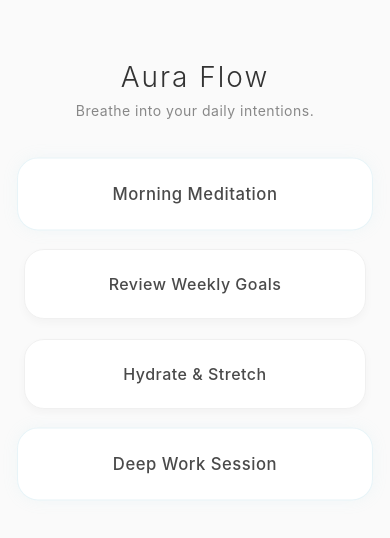
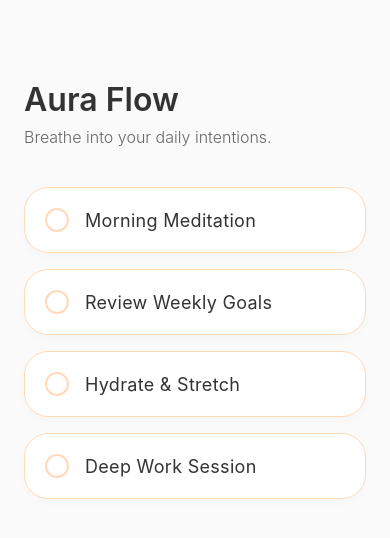
Before and after one commit to hkners/HerGeceYeniApp, a React Native app: screen / in a window 390 px wide. Shown: the top 538 px of the page. Built offline with nearby package versions, Linux system fonts and the light colour scheme.

Commit message:
Implemented the Aura Flow prototype featuring smooth react-native-reanimated animations and a Clean Girl aesthetic.
Co-authored-by: hkners <99874098+hkners@users.noreply.github.com>

```diff
--- a/App.js
+++ b/App.js
@@ -1,61 +1,93 @@
 import { StatusBar } from 'expo-status-bar';
-import React, { useEffect, useRef, useState } from 'react';
-import { StyleSheet, Text, View, Animated, TouchableOpacity, ScrollView, SafeAreaView } from 'react-native';
+import React, { useState } from 'react';
+import { StyleSheet, Text, View, SafeAreaView, ScrollView, Pressable } from 'react-native';
+import Animated, {
+  useSharedValue,
+  useAnimatedStyle,
+  withSpring,
+  withTiming,
+  interpolateColor,
+} from 'react-native-reanimated';
 
 const INITIAL_INTENTIONS = [
-  { id: '1', title: 'Morning Meditation', priority: 'high', completed: false },
-  { id: '2', title: 'Review Weekly Goals', priority: 'medium', completed: false },
-  { id: '3', title: 'Hydrate & Stretch', priority: 'low', completed: false },
-  { id: '4', title: 'Deep Work Session', priority: 'high', completed: false },
+  { id: '1', title: 'Morning Meditation', completed: false },
+  { id: '2', title: 'Review Weekly Goals', completed: false },
+  { id: '3', title: 'Hydrate & Stretch', completed: false },
+  { id: '4', title: 'Deep Work Session', completed: false },
 ];
 
-const BreathingContainer = ({ intention, onToggle }) => {
-  const pulseAnim = useRef(new Animated.Value(1)).current;
+const IntentionItem = ({ intention, onToggle }) => {
+  const scale = useSharedValue(1);
+  const completedAnim = useSharedValue(intention.completed ? 1 : 0);
 
-  useEffect(() => {
-    if (intention.priority === 'high' && !intention.completed) {
-      Animated.loop(
-        Animated.sequence([
-          Animated.timing(pulseAnim, {
-            toValue: 1.05,
-            duration: 2000,
-            useNativeDriver: true,
-          }),
-          Animated.timing(pulseAnim, {
-            toValue: 1,
-            duration: 2000,
-            useNativeDriver: true,
-          }),
-        ])
-      ).start();
-    } else {
-      pulseAnim.setValue(1);
-    }
-  }, [intention.priority, intention.completed, pulseAnim]);
-
-  const getContainerStyle = () => {
-    if (intention.completed) return styles.containerCompleted;
-    if (intention.priority === 'high') return styles.containerHighPriority;
-    return styles.containerNormal;
+  const handlePressIn = () => {
+    scale.value = withSpring(0.95);
   };
 
-  const getTextColor = () => {
-    if (intention.completed) return '#A0A0A0';
-    return '#4A4A4A';
+  const handlePressOut = () => {
+    scale.value = withSpring(1);
+    const willBeCompleted = !intention.completed;
+    completedAnim.value = withTiming(willBeCompleted ? 1 : 0, { duration: 300 });
+    onToggle(intention.id);
   };
 
+  const animatedStyle = useAnimatedStyle(() => {
+    return {
+      transform: [{ scale: scale.value }],
+      backgroundColor: interpolateColor(
+        completedAnim.value,
+        [0, 1],
+        ['#FFFFFF', '#FAFAFA']
+      ),
+      borderColor: interpolateColor(
+        completedAnim.value,
+        [0, 1],
+        ['#FFDAB9', '#F0F0F0']
+      ),
+    };
+  });
+
+  const textStyle = useAnimatedStyle(() => {
+    return {
+      color: interpolateColor(
+        completedAnim.value,
+        [0, 1],
+        ['#333333', '#A0A0A0']
+      ),
+    };
+  });
+
+  const checkboxStyle = useAnimatedStyle(() => {
+    return {
+      backgroundColor: interpolateColor(
+        completedAnim.value,
+        [0, 1],
+        ['#FFFFFF', '#FFC0CB']
+      ),
+      borderColor: interpolateColor(
+        completedAnim.value,
+        [0, 1],
+        ['#FFDAB9', '#FFC0CB']
+      ),
+    };
+  });
+
   return (
-    <Animated.View style={{ transform: [{ scale: pulseAnim }] }}>
-      <TouchableOpacity
-        activeOpacity={0.8}
-        onPress={() => onToggle(intention.id)}
-        style={[styles.intentionContainer, getContainerStyle()]}
-      >
-        <Text style={[styles.intentionText, { color: getTextColor(), textDecorationLine: intention.completed ? 'line-through' : 'none' }]}>
+    <Pressable
+      onPressIn={handlePressIn}
+      onPressOut={handlePressOut}
+    >
+      <Animated.View style={[styles.intentionContainer, animatedStyle]}>
+        <Animated.View style={[styles.checkbox, checkboxStyle]} />
+        <Animated.Text style={[
+          styles.intentionText,
+          textStyle,
+          { textDecorationLine: intention.completed ? 'line-through' : 'none' }
+        ]}>
           {intention.title}
-        </Text>
-      </TouchableOpacity>
-    </Animated.View>
+        </Animated.Text>
+      </Animated.View>
+    </Pressable>
   );
 };
 
@@ -81,14 +113,13 @@ export default function App() {
 
         <View style={styles.listContainer}>
           {intentions.map(intention => (
-            <BreathingContainer
+            <IntentionItem
               key={intention.id}
               intention={intention}
               onToggle={toggleIntention}
             />
           ))}
         </View>
-
       </ScrollView>
     </SafeAreaView>
   );
@@ -97,68 +128,54 @@ export default function App() {
 const styles = StyleSheet.create({
   safeArea: {
     flex: 1,
-    backgroundColor: '#FAFAFA', // Very light, clean background
+    backgroundColor: '#FAFAFA',
   },
   scrollContainer: {
     flexGrow: 1,
     paddingHorizontal: 24,
-    paddingTop: 60,
+    paddingTop: 80,
     paddingBottom: 40,
   },
   header: {
     marginBottom: 40,
-    alignItems: 'center',
   },
   title: {
-    fontSize: 28,
-    fontWeight: '300',
+    fontSize: 32,
+    fontWeight: '600',
     color: '#333333',
-    letterSpacing: 2,
     marginBottom: 8,
   },
   subtitle: {
-    fontSize: 14,
-    fontWeight: '400',
-    color: '#888888',
-    letterSpacing: 0.5,
+    fontSize: 16,
+    fontWeight: '300',
+    color: '#666666',
   },
   listContainer: {
-    gap: 20,
+    gap: 16,
   },
   intentionContainer: {
-    paddingVertical: 24,
+    flexDirection: 'row',
+    alignItems: 'center',
+    paddingVertical: 20,
     paddingHorizontal: 20,
-    borderRadius: 20,
+    borderRadius: 24,
+    borderWidth: 1,
     shadowColor: '#000',
     shadowOffset: { width: 0, height: 4 },
-    shadowOpacity: 0.03,
+    shadowOpacity: 0.02,
     shadowRadius: 10,
     elevation: 2,
-    alignItems: 'center',
-    justifyContent: 'center',
   },
-  containerNormal: {
-    backgroundColor: '#FFFFFF',
-    borderWidth: 1,
-    borderColor: '#F0F0F0',
-  },
-  containerHighPriority: {
-    backgroundColor: '#FFFFFF',
-    borderWidth: 1,
-    borderColor: '#E8F4F8', // Soft highlight (airy blue)
-    shadowColor: '#A0D8E6',
-    shadowOpacity: 0.1,
-    shadowRadius: 15,
-  },
-  containerCompleted: {
-    backgroundColor: '#F7F7F7',
-    borderWidth: 1,
-    borderColor: '#EAEAEA',
-    opacity: 0.6,
+  checkbox: {
+    width: 24,
+    height: 24,
+    borderRadius: 12,
+    borderWidth: 2,
+    marginRight: 16,
   },
   intentionText: {
-    fontSize: 16,
-    fontWeight: '500',
-    letterSpacing: 0.5,
+    fontSize: 18,
+    fontWeight: '400',
+    letterSpacing: 0.3,
   },
 });
--- /dev/null
+++ b/babel.config.js
@@ -0,0 +1,7 @@
+module.exports = function (api) {
+  api.cache(true);
+  return {
+    presets: ['babel-preset-expo'],
+    plugins: ['react-native-reanimated/plugin'],
+  };
+};
--- a/package.json
+++ b/package.json
@@ -10,11 +10,13 @@
   },
   "dependencies": {
     "@expo/metro-runtime": "~55.0.6",
+    "babel-preset-expo": "^56.0.15",
     "expo": "~55.0.4",
     "expo-status-bar": "~55.0.4",
     "react": "19.2.0",
     "react-dom": "19.2.0",
     "react-native": "0.83.2",
+    "react-native-reanimated": "~3.16.1",
     "react-native-web": "^0.21.0"
   },
   "private": true
```
Also changed, not shown: 2 other files (tests, documents, lock files or other folders).
